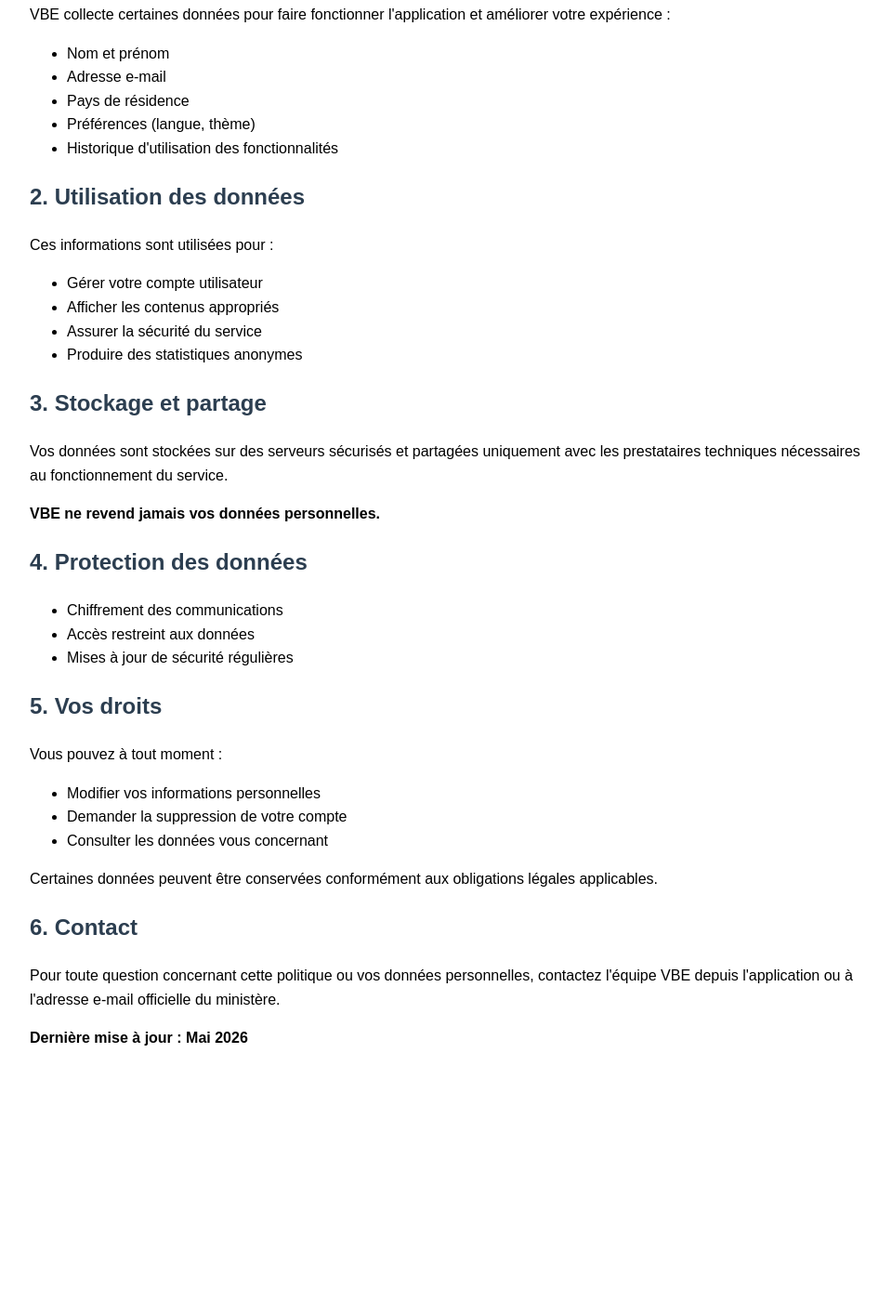
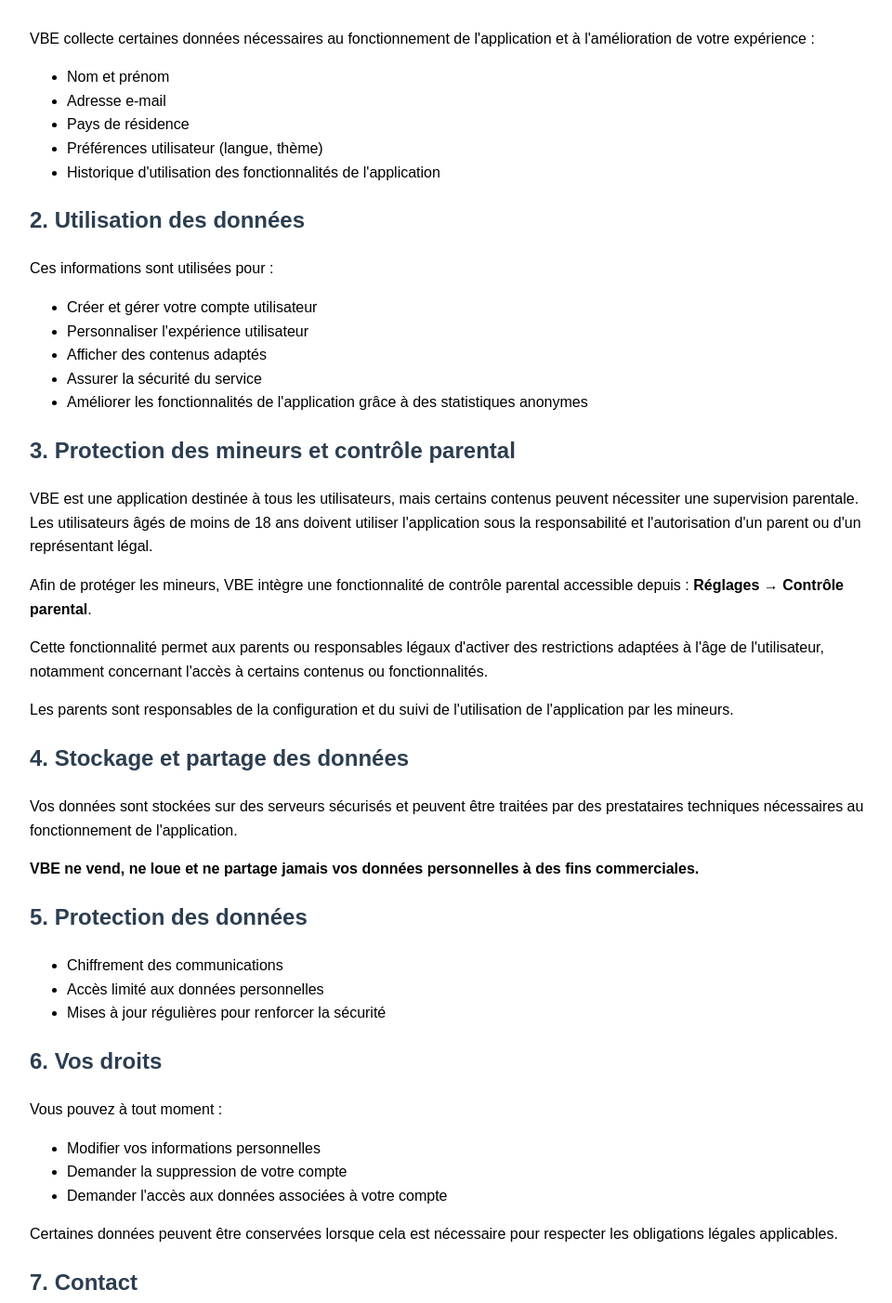
Before and after one commit to itoubiz/vbe-privacy, a plain HTML site: page index.html in a window 1280 px wide. Shown: the part 306-1708 px from the top of the page at 93% size, without its empty margins (158-1118 px from the left). Before the commit the page ends 1512 px from the top, so only its background shows below. Drawn offline with Linux system fonts and the light colour scheme.

Commit message:
Update index.html
Mise à jour politiques et confidentialité

```diff
--- a/index.html
+++ b/index.html
@@ -21,53 +21,97 @@
 
 <h1>Politique de confidentialité - VBE (Vivre les Bontés de l'Éternel)</h1>
 
-<p>Votre vie privée est importante pour nous.</p>
+<p>Votre vie privée est importante pour nous. Cette politique explique comment VBE collecte, utilise et protège vos informations personnelles lors de votre utilisation de l'application.</p>
 
 <h2>1. Données collectées</h2>
-<p>VBE collecte certaines données pour faire fonctionner l'application et améliorer votre expérience :</p>
+
+<p>VBE collecte certaines données nécessaires au fonctionnement de l'application et à l'amélioration de votre expérience :</p>
+
 <ul>
     <li>Nom et prénom</li>
     <li>Adresse e-mail</li>
     <li>Pays de résidence</li>
-    <li>Préférences (langue, thème)</li>
-    <li>Historique d'utilisation des fonctionnalités</li>
+    <li>Préférences utilisateur (langue, thème)</li>
+    <li>Historique d'utilisation des fonctionnalités de l'application</li>
 </ul>
 
 <h2>2. Utilisation des données</h2>
+
 <p>Ces informations sont utilisées pour :</p>
+
 <ul>
-    <li>Gérer votre compte utilisateur</li>
-    <li>Afficher les contenus appropriés</li>
+    <li>Créer et gérer votre compte utilisateur</li>
+    <li>Personnaliser l'expérience utilisateur</li>
+    <li>Afficher des contenus adaptés</li>
     <li>Assurer la sécurité du service</li>
-    <li>Produire des statistiques anonymes</li>
+    <li>Améliorer les fonctionnalités de l'application grâce à des statistiques anonymes</li>
 </ul>
 
-<h2>3. Stockage et partage</h2>
-<p>Vos données sont stockées sur des serveurs sécurisés et partagées uniquement avec les prestataires techniques nécessaires au fonctionnement du service.</p>
 
-<p><strong>VBE ne revend jamais vos données personnelles.</strong></p>
+<h2>3. Protection des mineurs et contrôle parental</h2>
 
-<h2>4. Protection des données</h2>
+<p>
+VBE est une application destinée à tous les utilisateurs, mais certains contenus peuvent nécessiter une supervision parentale.
+Les utilisateurs âgés de moins de 18 ans doivent utiliser l'application sous la responsabilité et l'autorisation d'un parent ou d'un représentant légal.
+</p>
+
+<p>
+Afin de protéger les mineurs, VBE intègre une fonctionnalité de contrôle parental accessible depuis :
+<strong>Réglages → Contrôle parental</strong>.
+</p>
+
+<p>
+Cette fonctionnalité permet aux parents ou responsables légaux d'activer des restrictions adaptées à l'âge de l'utilisateur, notamment concernant l'accès à certains contenus ou fonctionnalités.
+</p>
+
+<p>
+Les parents sont responsables de la configuration et du suivi de l'utilisation de l'application par les mineurs.
+</p>
+
+
+<h2>4. Stockage et partage des données</h2>
+
+<p>
+Vos données sont stockées sur des serveurs sécurisés et peuvent être traitées par des prestataires techniques nécessaires au fonctionnement de l'application.
+</p>
+
+<p>
+<strong>VBE ne vend, ne loue et ne partage jamais vos données personnelles à des fins commerciales.</strong>
+</p>
+
+
+<h2>5. Protection des données</h2>
+
 <ul>
     <li>Chiffrement des communications</li>
-    <li>Accès restreint aux données</li>
-    <li>Mises à jour de sécurité régulières</li>
+    <li>Accès limité aux données personnelles</li>
+    <li>Mises à jour régulières pour renforcer la sécurité</li>
 </ul>
 
-<h2>5. Vos droits</h2>
+
+<h2>6. Vos droits</h2>
+
 <p>Vous pouvez à tout moment :</p>
+
 <ul>
     <li>Modifier vos informations personnelles</li>
     <li>Demander la suppression de votre compte</li>
-    <li>Consulter les données vous concernant</li>
+    <li>Demander l'accès aux données associées à votre compte</li>
 </ul>
 
-<p>Certaines données peuvent être conservées conformément aux obligations légales applicables.</p>
+<p>
+Certaines données peuvent être conservées lorsque cela est nécessaire pour respecter les obligations légales applicables.
+</p>
 
-<h2>6. Contact</h2>
-<p>Pour toute question concernant cette politique ou vos données personnelles, contactez l'équipe VBE depuis l'application ou à l'adresse e-mail officielle du ministère.</p>
 
-<p><strong>Dernière mise à jour : Mai 2026</strong></p>
+<h2>7. Contact</h2>
+
+<p>
+Pour toute question concernant cette politique de confidentialité ou la gestion de vos données personnelles, contactez l'équipe VBE depuis l'application ou via l'adresse e-mail officielle du service.
+</p>
+
+
+<p><strong>Dernière mise à jour : Juillet 2026</strong></p>
 
 </body>
 </html>
```
